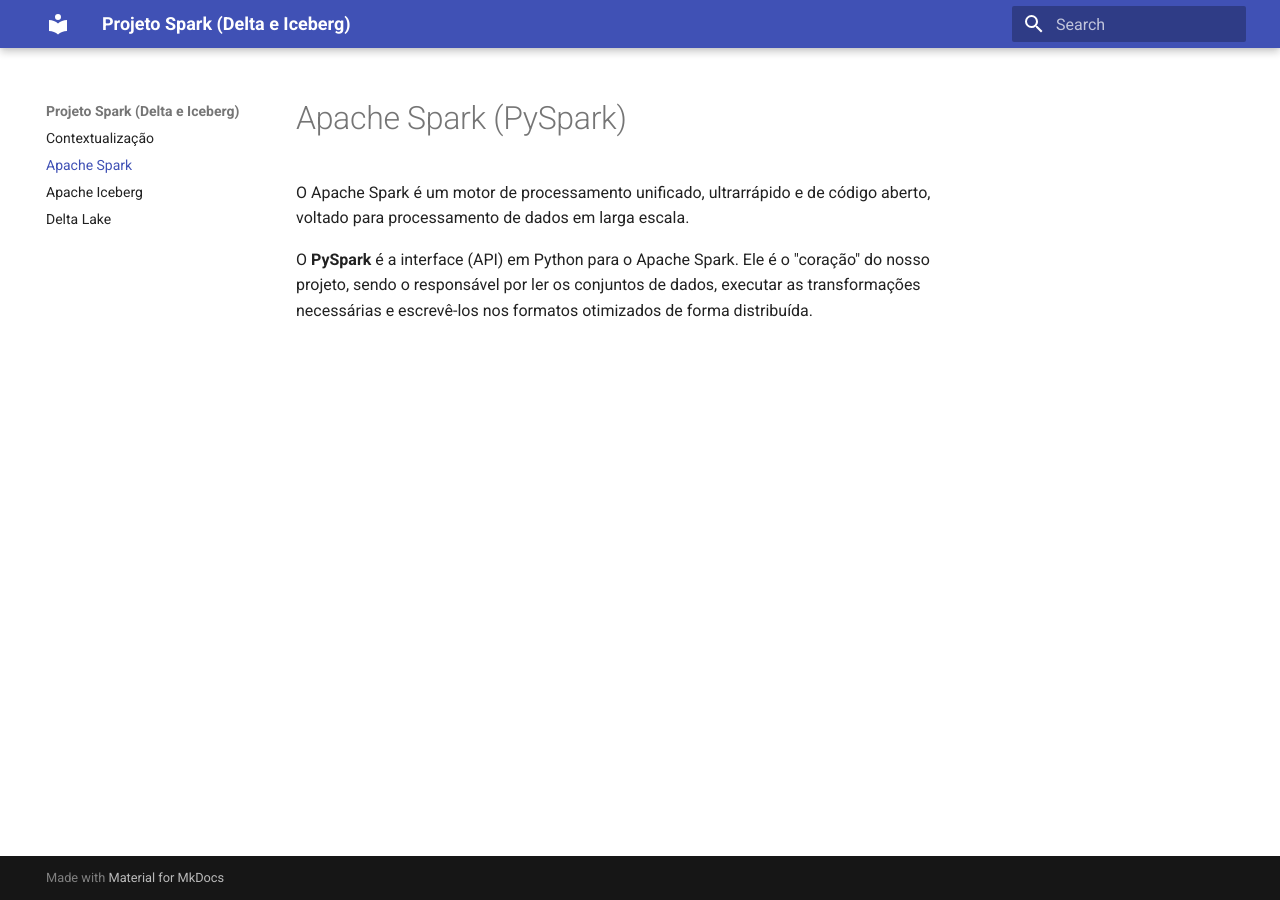
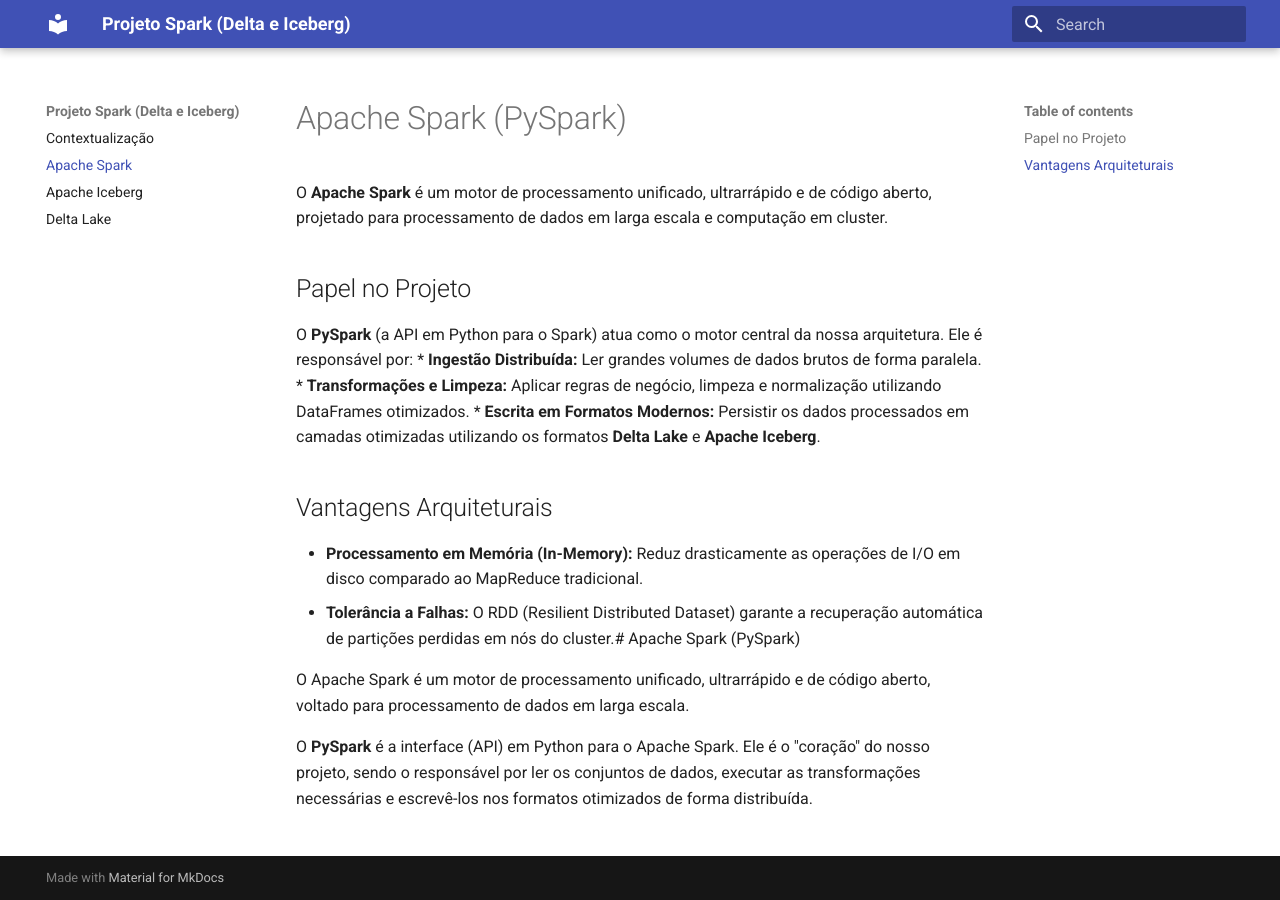
Before and after one commit to acittadin/projeto_pesquisa_spark, an MkDocs documentation site: the page built from docs/spark.md, in a window 1280 px wide. Built offline with MkDocs 1.6.1 and Material for MkDocs 9.7.7, drawn with Linux system fonts in a browser that asks for light colours.

```diff
--- a/docs/spark.md
+++ b/docs/spark.md
@@ -1,4 +1,16 @@
 # Apache Spark (PySpark)
+
+O **Apache Spark** é um motor de processamento unificado, ultrarrápido e de código aberto, projetado para processamento de dados em larga escala e computação em cluster.
+
+## Papel no Projeto
+O **PySpark** (a API em Python para o Spark) atua como o motor central da nossa arquitetura. Ele é responsável por:
+* **Ingestão Distribuída:** Ler grandes volumes de dados brutos de forma paralela.
+* **Transformações e Limpeza:** Aplicar regras de negócio, limpeza e normalização utilizando DataFrames otimizados.
+* **Escrita em Formatos Modernos:** Persistir os dados processados em camadas otimizadas utilizando os formatos **Delta Lake** e **Apache Iceberg**.
+
+## Vantagens Arquiteturais
+* **Processamento em Memória (In-Memory):** Reduz drasticamente as operações de I/O em disco comparado ao MapReduce tradicional.
+* **Tolerância a Falhas:** O RDD (Resilient Distributed Dataset) garante a recuperação automática de partições perdidas em nós do cluster.# Apache Spark (PySpark)
 
 O Apache Spark é um motor de processamento unificado, ultrarrápido e de código aberto, voltado para processamento de dados em larga escala.
 
```
Also changed, not shown: docs/delta.md (+10 -0 lines), docs/iceberg.md (+10 -0 lines).
